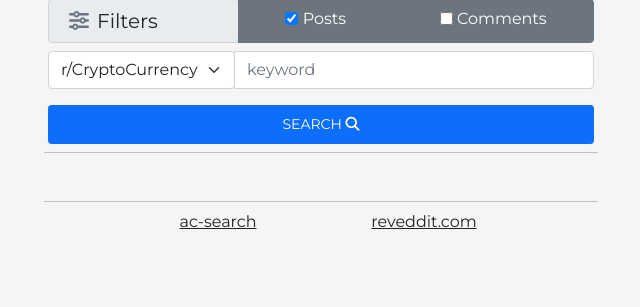
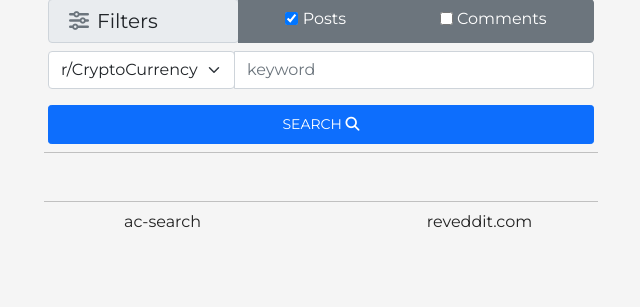
Before and after one commit to tnaahsus/ac-search-dev, a Django app: page / in a window 1280 px wide. Shown: the part 145-452 px from the top of the page, without its empty margins (319-959 px from the left). Run offline with Django 3.2, Linux system fonts and the light colour scheme; some libraries are stand-ins or nearby versions.

Commit message:
Update footer.html

```diff
--- a/core/templates/footer.html
+++ b/core/templates/footer.html
@@ -1,13 +1,16 @@
 <div class="footer mt-2">
     <div class="row justify-content-center">
-        <div class="col-4 footer-text text-center mx-2 text-muted">
-         <a href="/" class="standard-text">
+        <div class="col-3 footer-text text-center mx-2 text-muted">
+         <a href="/" class="standard-text text-decoration-none">
             ac-search
          </a>
         </div>
+        <div class="col-3 footer-text text-center mx-2 text-muted" style="font-size: 11px;">
+            <p id="execTime"></p>
+           </div>
 
-        <div class="col-4 footer-text text-center mx-2 text-muted">
-             <a href="https://www.reveddit.com/about/" target="_blank" class="standard-text">
+        <div class="col-3 footer-text text-center mx-2 text-muted">
+             <a href="https://www.reveddit.com/about/" target="_blank" class="standard-text text-decoration-none">
                  reveddit.com
              </a>
          </div>
```
